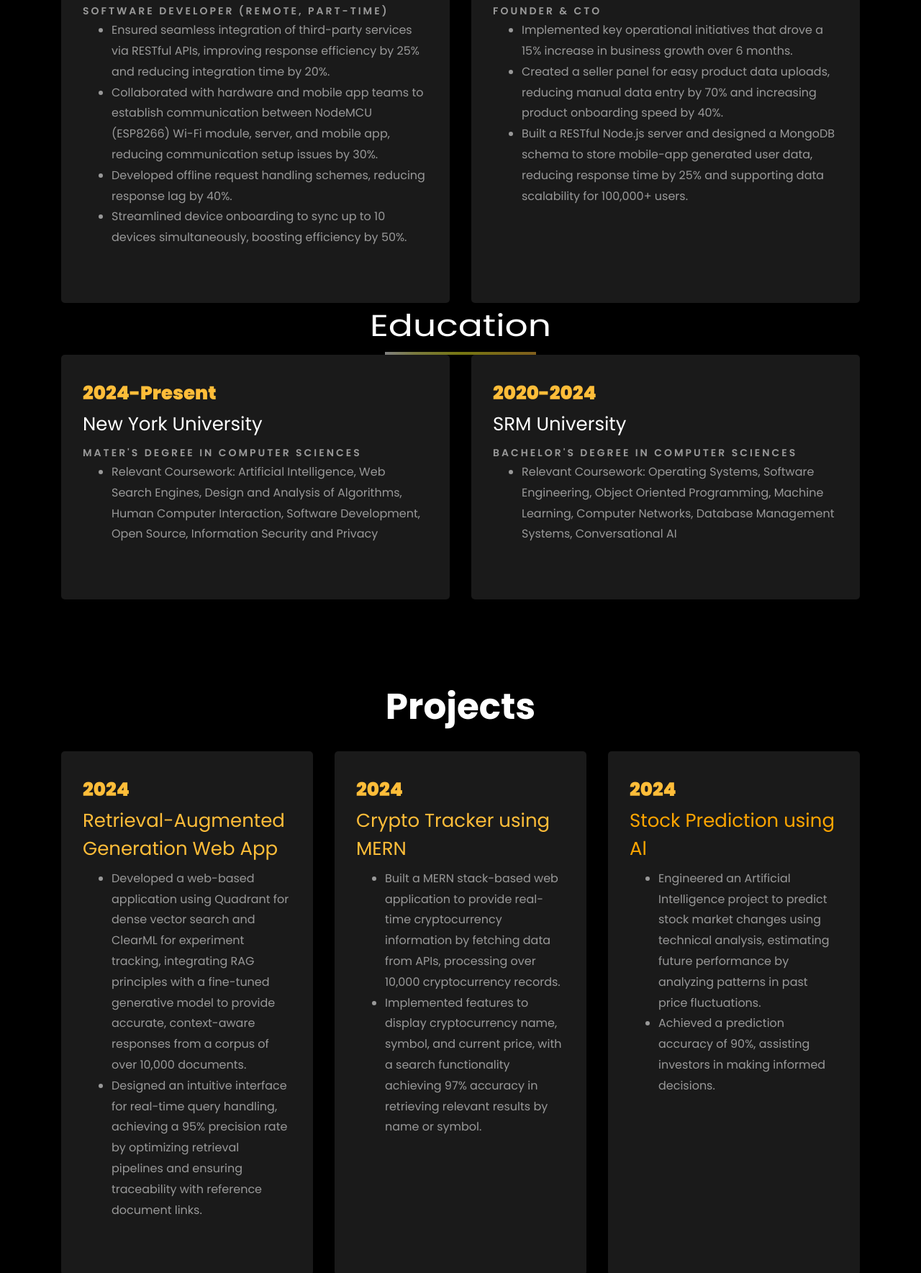
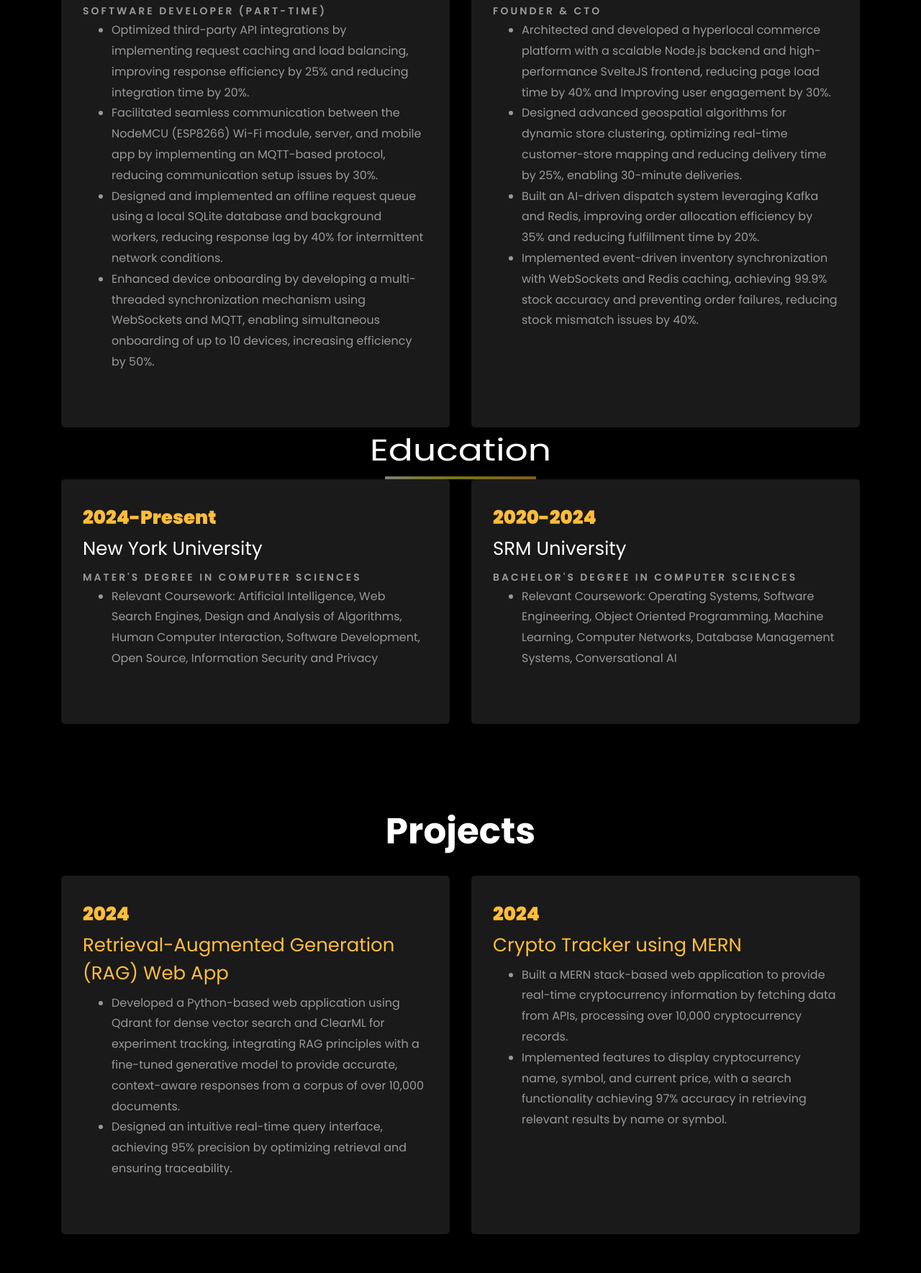
Before and after one commit to dhruvpandoh/dhruvpandoh.github.io, a plain HTML site: page index.html in a window 1280 px wide. Shown: the part 1818-3587 px from the top of the page at 72% size. Drawn offline with Linux system fonts and the light colour scheme; files whose address does not match are found by name.

Commit message:
Add files via upload

```diff
--- a/index.html
+++ b/index.html
@@ -258,20 +258,20 @@
 								<div class="resume-wrap ftco-animate">
 									<span class="date">2022-2024</span>
 									<h2>Aliste Technologies</h2>
-									<span class="position">Software Developer (Remote, Part-Time)</span>
+									<span class="position">Software Developer (Part-Time)</span>
 
 									<ul>
-										<li>Ensured seamless integration of third-party services via RESTful APIs,
-											improving response efficiency by 25% and
-											reducing integration time by 20%.</li>
-										<li>Collaborated with hardware and mobile app teams to establish communication
-											between NodeMCU (ESP8266) Wi-Fi
-											module, server, and mobile app, reducing communication setup issues by 30%.
+										<li>Optimized third-party API integrations by implementing request caching and load balancing, improving response
+											efficiency by 25% and reducing integration time by 20%.
 										</li>
-										<li>Developed offline request handling schemes, reducing response lag by 40%.
+										<li>Facilitated seamless communication between the NodeMCU (ESP8266) Wi-Fi module, server, and mobile app by
+											implementing an MQTT-based protocol, reducing communication setup issues by 30%.
 										</li>
-										<li>Streamlined device onboarding to sync up to 10 devices simultaneously,
-											boosting efficiency by 50%.</li>
+										<li>Designed and implemented an offline request queue using a local SQLite database and background workers, reducing
+											response lag by 40% for intermittent network conditions.
+										</li>
+										<li>Enhanced device onboarding by developing a multi-threaded synchronization mechanism using WebSockets and
+											MQTT, enabling simultaneous onboarding of up to 10 devices, increasing efficiency by 50%.</li>
 									</ul>
 
 								</div>
@@ -285,16 +285,16 @@
 									<span class="position">Founder & CTO</span>
 
 									<ul>
-										<li>Implemented key operational initiatives that drove a 15% increase in
-											business growth over 6 months.
+										<li>Architected and developed a hyperlocal commerce platform with a scalable Node.js backend and high-performance
+											SvelteJS frontend, reducing page load time by 40% and Improving user engagement by 30%.
 										</li>
-										<li>Created a seller panel for easy product data uploads, reducing manual data
-											entry by 70% and increasing
-											product onboarding speed by 40%.</li>
-										<li>Built a RESTful Node.js server and designed a MongoDB schema to store
-											mobile-app generated user data, reducing
-											response time by 25% and supporting data scalability for 100,000+ users.
+										<li>Designed advanced geospatial algorithms for dynamic store clustering, optimizing real-time customer-store mapping and
+											reducing delivery time by 25%, enabling 30-minute deliveries.</li>
+										<li>Built an AI-driven dispatch system leveraging Kafka and Redis, improving order allocation efficiency by 35% and
+											reducing fulfillment time by 20%.
 										</li>
+										<li>Implemented event-driven inventory synchronization with WebSockets and Redis caching, achieving 99.9% stock
+											accuracy and preventing order failures, reducing stock mismatch issues by 40%.</li>
 
 									</ul>
 
@@ -357,23 +357,20 @@
 
 
 									<div class="row">
-										<div class="col-md-4">
+										<div class="col-md-6">
 											<div class="resume-wrap ftco-animate">
 												<span class="date">2024</span>
 												<h2><a href="https://github.com/dhruvpandoh/Rag_model">Retrieval-Augmented
-														Generation Web App </a></h2>
+														Generation (RAG) Web App </a></h2>
 
 
 												<ul>
-													<li>Developed a web-based application using Quadrant for dense
-														vector search and ClearML for experiment tracking,
-														integrating RAG principles with a fine-tuned generative model to
-														provide accurate, context-aware responses from a
-														corpus of over 10,000 documents.</li>
-													<li> Designed an intuitive interface for real-time query handling,
-														achieving a 95% precision rate by optimizing retrieval
-														pipelines and ensuring traceability with reference document
-														links.</li>
+													<li>Developed a Python-based web application using Qdrant for dense vector search and ClearML for experiment
+														tracking, integrating RAG principles with a fine-tuned generative model to provide accurate, context-aware responses
+														from a corpus of over 10,000 documents.
+													</li>
+													<li>Designed an intuitive real-time query interface, achieving 95% precision by optimizing retrieval and ensuring
+														traceability.</li>
 
 												</ul>
 
@@ -381,7 +378,7 @@
 
 										</div>
 
-										<div class="col-md-4">
+										<div class="col-md-6">
 											<div class="resume-wrap ftco-animate">
 												<span class="date">2024</span>
 												<h2> <a href="https://github.com/dhruvpandoh/cryptoProject">Crypto
@@ -403,23 +400,6 @@
 
 										</div>
 
-
-
-										<div class="col-md-4">
-											<div class="resume-wrap ftco-animate">
-												<span class="date">2024</span>
-												<h2> <span style="color: #FFA500;">Stock Prediction using Al </span>
-												</h2>
-												<ul>
-													<li>Engineered an Artificial Intelligence project to predict stock
-														market changes using technical analysis, estimating future
-														performance by analyzing patterns in past price fluctuations.
-													</li>
-													<li>Achieved a prediction accuracy of 90%, assisting investors in
-														making informed decisions.</li>
-												</ul>
-											</div>
-										</div>
 									</div>
 
 
@@ -481,7 +461,7 @@
 														</div>
 														<h3 class="mb-4">Download Resume</h3>
 														<p><a
-																href="https://drive.google.com/file/d/1Npi_356ElRZUXnPc7kaAdefTQlGpXq_y/view?usp=sharing">resumelink</a>
+																href="https://drive.google.com/file/d/1n4i5zj4yLDO8zIqjsfhLLtPurrLT7YV1/view?usp=sharing">resumelink</a>
 														</p>
 													</div>
 												</div>
```
